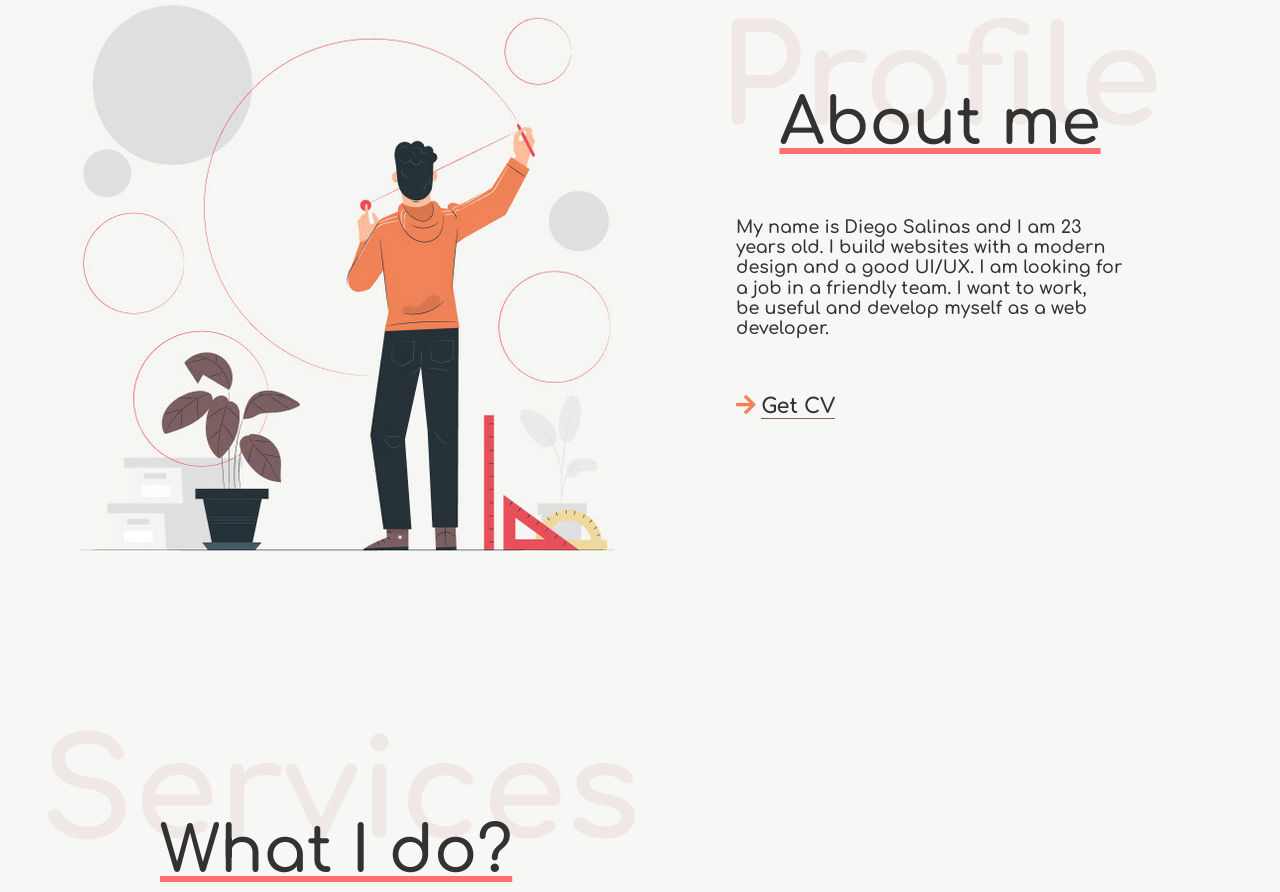
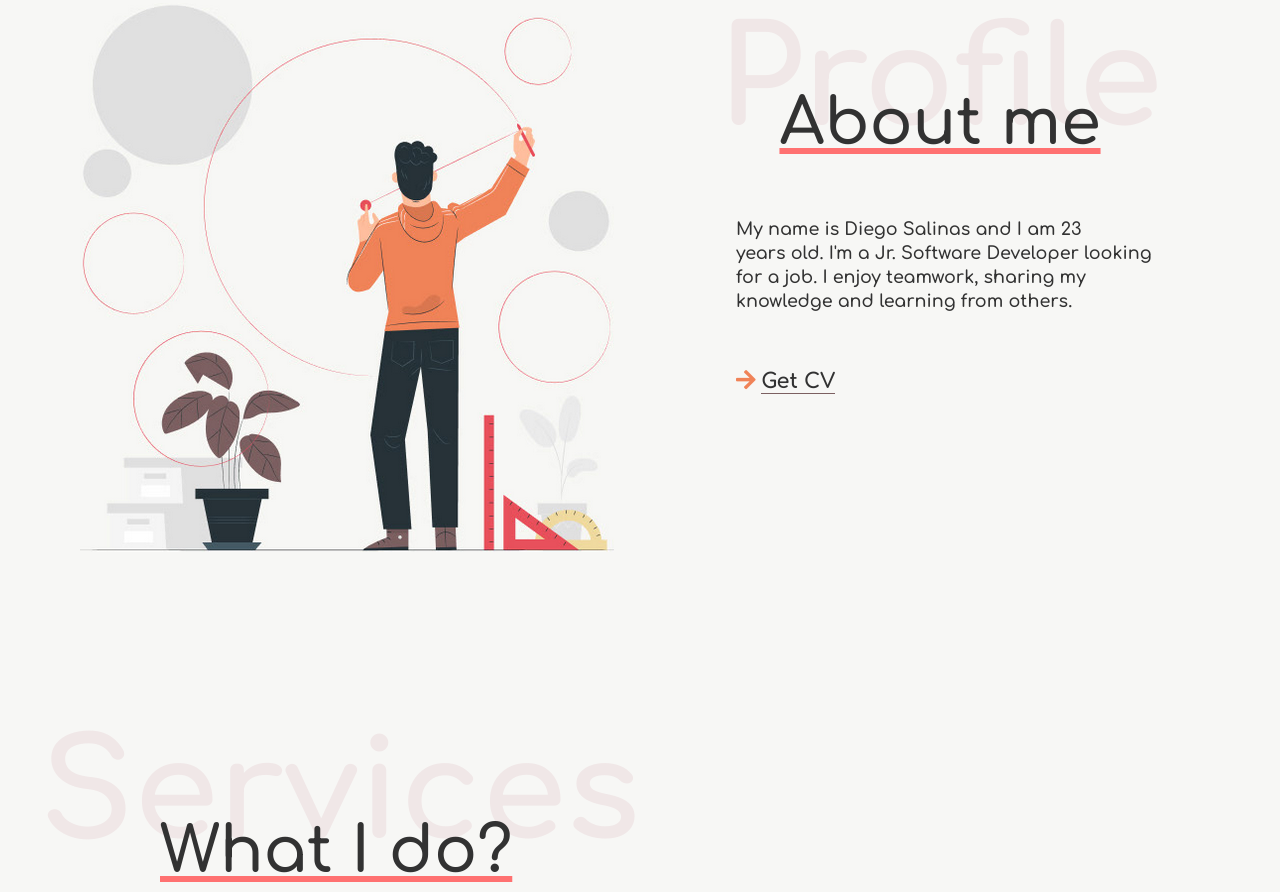
Before and after one commit to diegoOG09/portafolio, a website: page index.html in a window 1280 px wide. Shown: the part 1002-1894 px from the top of the page. Drawn offline with Linux system fonts and the light colour scheme.

```diff
--- a/index.html
+++ b/index.html
@@ -50,11 +50,10 @@
         <h2>About me</h2>
         <div class="me-text">
           <p>My name is Diego Salinas and I am 23</p>
-          <p>years old. I build websites with a modern</p>
-          <p>design and a good UI/UX. I am looking for</p>
-          <p>a job in a friendly team. I want to work,</p>
-          <p>be useful and develop myself as a web</p>
-          <p>developer.</p>
+          <p>years old. I'm a Jr. Software Developer looking</p>
+          <p>for a job. I enjoy teamwork, sharing my</p>
+          <p>knowledge and learning from others. </p>
+
         </div>
         <span class="cv">
           <i class="fas fa-arrow-right">
@@ -149,7 +148,7 @@
         </a>
       </div>
       <div class="foot">
-        <span class="">Tel: +52 7228373587</span>
+        <span class="">Phone: +52 7228373587</span>
         <span>Email: diego.salinas.dev@gmail.com</span>
       </div>
     </div>
--- a/src/scss/layout/_about.scss
+++ b/src/scss/layout/_about.scss
@@ -32,6 +32,7 @@
       font-size: 1.1rem;
       font-weight: 600;
       color: $very_gray;
+      line-height: 1.5rem;
     }
   }
 
```
Also changed, not shown: build/css/app.css, 2 other files.
